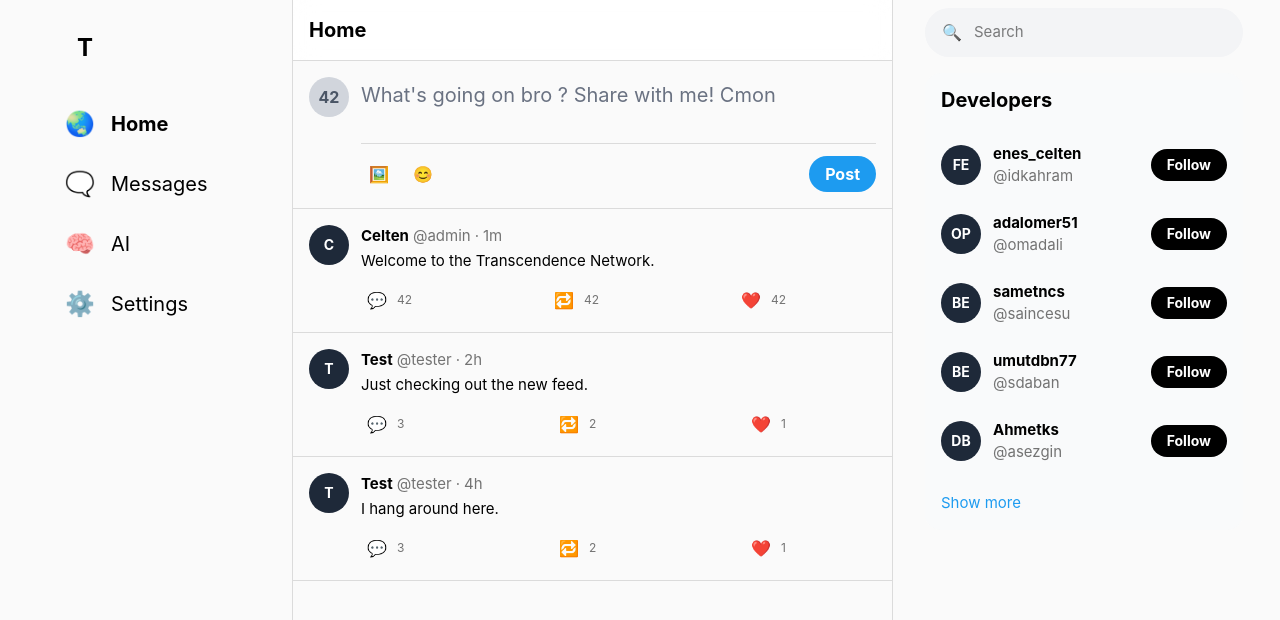
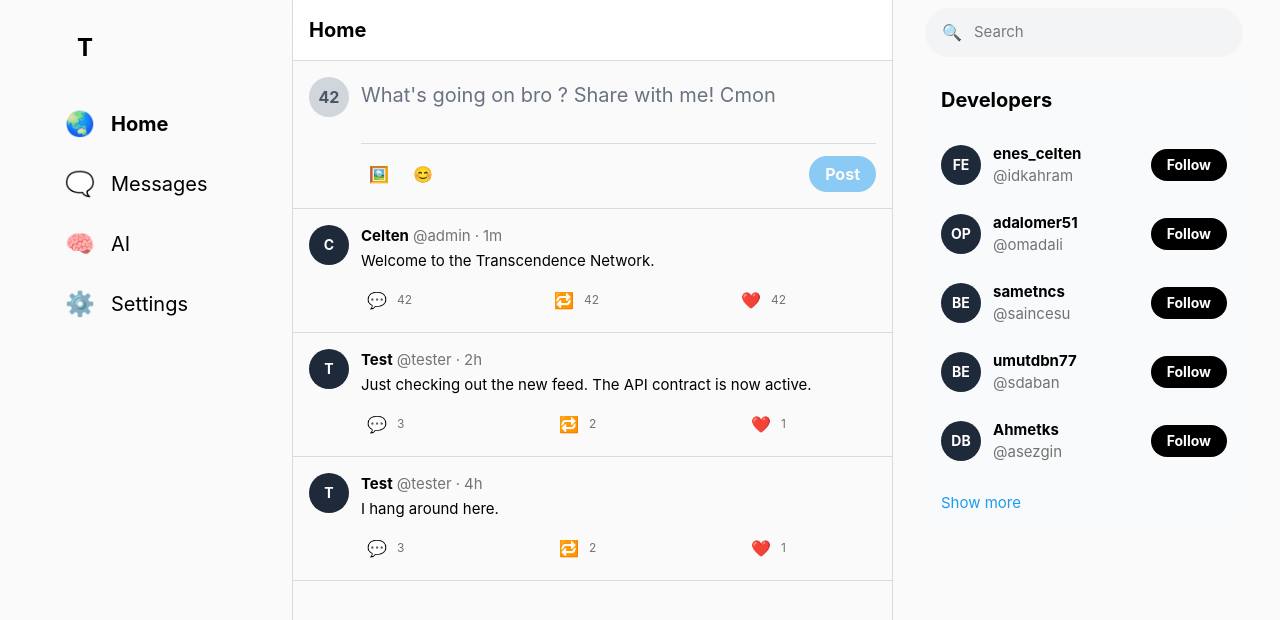
Before and after one commit to sudaban/ft_transcendence, a SvelteKit app in the folder Frontend/: page / in a window 1280 px wide. Shown: the top 620 px of the page. Built offline with nearby package versions, Linux system fonts and the light colour scheme.

Commit message:
implement frontend API contract and mock service integration

```diff
--- /dev/null
+++ b/Frontend/src/lib/api.ts
@@ -0,0 +1,87 @@
+import type { PostDTO, UserDTO } from './types';
+
+// Backend hazır olana kadar frontend arayüzünün çalışması için tasarladım.
+// Backend hazır olduğunda buradaki sahte verileri silip gerçek fetch atmalıyız beyler
+
+const MOCK_USERS: UserDTO[] = [
+  { id: 'u1', username: 'enes_celten', handle: '@idkahram', avatar: 'FE' },
+  { id: 'u2', username: 'adalomer51', handle: '@omadali', avatar: 'OP' },
+  { id: 'u3', username: 'sametncs', handle: '@saincesu', avatar: 'BE' },
+  { id: 'u4', username: 'umutdbn77', handle: '@sdaban', avatar: 'BE' },
+  { id: 'u5', username: 'Ahmetks', handle: '@asezgin', avatar: 'DB' }
+];
+
+const MOCK_POSTS: PostDTO[] = [
+  {
+    id: 'p101',
+    author: { id: 'admin', username: 'Celten', handle: '@admin', avatar: 'C' },
+    content: 'Welcome to the Transcendence Network.',
+    createdAt: '1m',
+    likesCount: 42,
+    repostsCount: 42,
+    repliesCount: 42,
+    viewsCount: 1000
+  },
+  {
+    id: 'p102',
+    author: { id: 'test1', username: 'Test', handle: '@tester', avatar: 'T' },
+    content: 'Just checking out the new feed. The API contract is now active.',
+    createdAt: '2h',
+    likesCount: 1,
+    repostsCount: 2,
+    repliesCount: 3,
+    viewsCount: 15
+  },
+  {
+    id: 'p103',
+    author: { id: 'test1', username: 'Test', handle: '@tester', avatar: 'T' },
+    content: 'I hang around here.',
+    createdAt: '4h',
+    likesCount: 1,
+    repostsCount: 2,
+    repliesCount: 3,
+    viewsCount: 10
+  }
+];
+
+export const ApiService = {
+  // Ana sayfadaki akışın gelme yeri
+  getFeedPosts: async (): Promise<PostDTO[]> => {
+    // Sanki backende istek atıyormuş gibi ağ gecikmesi yapıyorum
+    return new Promise((resolve) => {
+      setTimeout(() => {
+        resolve(MOCK_POSTS);
+      }, 500); // 500ms türünde gecikme
+    });
+  },
+
+  // Sağ menüdeki kullanıcı önerilerini getirme yeri burası
+  getSuggestedUsers: async (): Promise<UserDTO[]> => {
+    return new Promise((resolve) => {
+      setTimeout(() => {
+        resolve(MOCK_USERS);
+      }, 300);
+    });
+  },
+
+  // Yeni bir gönderi paylaşma yeri burası
+  createPost: async (content: string): Promise<PostDTO> => {
+    return new Promise((resolve) => {
+      setTimeout(() => {
+        const newPost: PostDTO = {
+          id: `p${Date.now()}`,
+          author: { id: 'me', username: 'MyAccount', handle: '@my_account', avatar: 'ME' },
+          content: content,
+          createdAt: 'Just now',
+          likesCount: 0,
+          repostsCount: 0,
+          repliesCount: 0,
+          viewsCount: 0
+        };
+        // Sahte verileri listeye ekleme yeri (Statik olduğu için sayfa yenilenene kadar görünecek)
+        MOCK_POSTS.unshift(newPost);
+        resolve(newPost);
+      }, 800);
+    });
+  }
+};
--- /dev/null
+++ b/Frontend/src/lib/types.ts
@@ -0,0 +1,49 @@
+export interface DatabaseUser {
+  id: string;
+  username: string;
+  fullName?: string;
+  email: string;
+  followersCount: number;
+  following: string[];
+  followRequestTime?: string;
+  blockedUsers: string[];
+  likedPosts: string[];
+  savedPosts: string[];
+  commentedPosts: string[];
+  activeDMs: string[];
+  posts: string[];
+  termsAccepted: boolean;
+  isDeleted: boolean;
+  registrationDate: string;
+}
+
+export interface DatabasePost {
+  id: string;
+  authorId: string;
+  createdAt: string;
+  likes: string[]; // beğenen kullanıcıların ID'leri
+  comments: string[]; // yorum ID'leri
+  saves: string[]; // kaydeden kullanıcıların ID'leri
+  viewsCount: number;
+  content: string;
+  isVideo?: boolean;
+}
+
+// Frontend arayüzünde (UI) göstermek için Backend'den aggregate edilmesini beklediğimiz DTO tipleri
+export interface UserDTO {
+  id: string;
+  username: string;
+  handle: string; // @username şeklinde yapmıştım ama siz bilirsiniz
+  avatar: string; // resim URL'si için
+}
+
+export interface PostDTO {
+  id: string;
+  author: UserDTO;
+  content: string;
+  createdAt: string;
+  likesCount: number;
+  repostsCount: number; // kaydedilenler veya paylaşılanlar mantığı için
+  repliesCount: number;
+  viewsCount: number;
+}
--- a/Frontend/src/routes/+page.svelte
+++ b/Frontend/src/routes/+page.svelte
@@ -1,48 +1,47 @@
 <script lang="ts">
+  import { onMount } from 'svelte';
   import Sidebar from '$lib/components/Sidebar.svelte';
   import MobileNav from '$lib/components/MobileNav.svelte';
+  import { ApiService } from '$lib/api';
+  import type { PostDTO, UserDTO } from '$lib/types';
 
-  // --- MOCK DATA ---
-  let suggestions = $state([
-    { id: 1, username: 'enes_celten', handle: '@idkahram', avatar: 'FE' },
-    { id: 1, username: 'adalomer51', handle: '@omadali', avatar: 'OP' },
-    { id: 2, username: 'sametncs', handle: '@saincesu', avatar: 'BE' },
-    { id: 2, username: 'umutdbn77', handle: '@sdaban', avatar: 'BE' },
-    { id: 3, username: 'Ahmetks', handle: '@asezgin', avatar: 'DB' }
+  let suggestions = $state<UserDTO[]>([]);
+  let feedPosts = $state<PostDTO[]>([]);
+  let isLoading = $state(true);
+
+  let newPostContent = $state('');
+  let isSubmitting = $state(false);
+
+  onMount(async () => {
+    try {
+      const [postsRes, usersRes] = await Promise.all([
+        ApiService.getFeedPosts(),
+        ApiService.getSuggestedUsers()
       ]);
 
-  let feedPosts = $state([
-    {
-      id: 101,
-      author: 'Celten',
-      handle: '@admin',
-      content: 'Welcome to the Transcendence Network.',
-      time: '1m',
-      likes: 42,
-      retweets: 42,
-      replies: 42
-    },
-    {
-      id: 102,
-      author: 'Test',
-      handle: '@tester',
-      content: 'Just checking out the new feed.',
-      time: '2h',
-      likes: 1,
-      retweets: 2,
-      replies: 3
-    },
-    {
-      id: 102,
-      author: 'Test',
-      handle: '@tester',
-      content: 'I hang around here.',
-      time: '4h',
-      likes: 1,
-      retweets: 2,
-      replies: 3
+      feedPosts = postsRes;
+      suggestions = usersRes;
+    } catch (error) {
+      console.error("Veriler çekilirken hata oluştu:", error);
+    } finally {
+      isLoading = false;
     }
-  ]);
+  });
+
+  async function handlePostSubmit() {
+    if (!newPostContent.trim()) return;
+
+    isSubmitting = true;
+    try {
+      const newPost = await ApiService.createPost(newPostContent);
+      feedPosts = [newPost, ...feedPosts];
+      newPostContent = '';
+    } catch (error) {
+      console.error("Post paylaşılamadı:", error);
+    } finally {
+      isSubmitting = false;
+    }
+  }
 </script>
 
 <div class="min-h-screen bg-social-bg text-social-primary flex justify-center">
@@ -65,17 +64,26 @@
       </div>
       <div class="flex-1 flex flex-col pt-1">
         <textarea
+          bind:value={newPostContent}
           placeholder="What's going on bro ? Share with me! Cmon"
           class="w-full bg-transparent outline-none text-xl resize-none placeholder-gray-500 overflow-hidden min-h-[50px]"
           rows="1"
+          disabled={isSubmitting}
         ></textarea>
 
         <div class="border-t border-social-border mt-3 pt-3 flex justify-between items-center">
           <div class="flex gap-2 text-[#1d9bf0]">
-            <button class="w-9 h-9 rounded-full hover:bg-[#1d9bf0]/10 flex items-center justify-center transition-colors">🖼️</button>
-            <button class="w-9 h-9 rounded-full hover:bg-[#1d9bf0]/10 flex items-center justify-center transition-colors">😊</button>
+            <button class="w-9 h-9 rounded-full hover:bg-[#1d9bf0]/10 flex items-center justify-center transition-colors disabled:opacity-50" disabled={isSubmitting}>🖼️</button>
+            <button class="w-9 h-9 rounded-full hover:bg-[#1d9bf0]/10 flex items-center justify-center transition-colors disabled:opacity-50" disabled={isSubmitting}>😊</button>
           </div>
-          <button class="bg-[#1d9bf0] hover:bg-[#1a8cd8] text-white font-bold px-4 py-1.5 rounded-full disabled:opacity-50 transition-colors">
+          <button
+            onclick={handlePostSubmit}
+            disabled={!newPostContent.trim() || isSubmitting}
+            class="bg-[#1d9bf0] hover:bg-[#1a8cd8] text-white font-bold px-4 py-1.5 rounded-full disabled:opacity-50 transition-colors flex items-center gap-2"
+          >
+            {#if isSubmitting}
+              <span class="w-4 h-4 border-2 border-white border-t-transparent rounded-full animate-spin"></span>
+            {/if}
             Post
           </button>
         </div>
@@ -83,13 +91,18 @@
     </div>
 
     <!-- Feed Posts -->
-    <div class="w-full flex flex-col">
+    <div class="w-full flex flex-col relative">
+      {#if isLoading}
+        <div class="flex justify-center py-8">
+          <span class="w-8 h-8 border-4 border-[#1d9bf0] border-t-transparent rounded-full animate-spin"></span>
+        </div>
+      {:else}
         {#each feedPosts as post}
         <article class="p-4 border-b border-social-border flex gap-3 hover:bg-gray-50 transition-colors cursor-pointer">
           <!-- Left Avatar -->
           <div class="shrink-0">
             <div class="w-10 h-10 rounded-full bg-gray-800 flex items-center justify-center text-white font-bold text-sm">
-              {post.author.charAt(0)}
+              {post.author.avatar}
             </div>
           </div>
 
@@ -97,10 +110,10 @@
           <div class="flex-1 flex flex-col">
             <!-- Header -->
             <div class="flex items-center gap-1 mb-0.5">
-              <span class="font-bold text-[15px] hover:underline truncate">{post.author}</span>
-              <span class="text-social-secondary text-[15px] truncate">{post.handle}</span>
+              <span class="font-bold text-[15px] hover:underline truncate">{post.author.username}</span>
+              <span class="text-social-secondary text-[15px] truncate">{post.author.handle}</span>
               <span class="text-social-secondary text-[15px]">·</span>
-              <span class="text-social-secondary text-[15px] hover:underline">{post.time}</span>
+              <span class="text-social-secondary text-[15px] hover:underline">{post.createdAt}</span>
             </div>
 
             <!-- Body -->
@@ -112,20 +125,21 @@
             <div class="flex items-center justify-between text-social-secondary max-w-[425px]">
               <button class="flex items-center gap-2 hover:text-[#1d9bf0] transition-colors group">
                 <span class="w-8 h-8 rounded-full group-hover:bg-[#1d9bf0]/10 flex items-center justify-center">💬</span>
-                <span class="text-xs -ml-1">{post.replies}</span>
+                <span class="text-xs -ml-1">{post.repliesCount}</span>
               </button>
               <button class="flex items-center gap-2 hover:text-[#00ba7c] transition-colors group">
                 <span class="w-8 h-8 rounded-full group-hover:bg-[#00ba7c]/10 flex items-center justify-center">🔁</span>
-                <span class="text-xs -ml-1">{post.retweets}</span>
+                <span class="text-xs -ml-1">{post.repostsCount}</span>
               </button>
               <button class="flex items-center gap-2 hover:text-[#f91880] transition-colors group">
                 <span class="w-8 h-8 rounded-full group-hover:bg-[#f91880]/10 flex items-center justify-center">❤️</span>
-                <span class="text-xs -ml-1">{post.likes}</span>
+                <span class="text-xs -ml-1">{post.likesCount}</span>
               </button>
             </div>
           </div>
         </article>
       {/each}
+      {/if}
     </div>
 
   </main>
@@ -143,6 +157,11 @@
     <div class="bg-gray-50 rounded-2xl flex flex-col pt-3">
       <h2 class="font-bold text-[20px] px-4 mb-4">Developers</h2>
 
+      {#if isLoading}
+        <div class="flex justify-center py-4">
+          <span class="w-6 h-6 border-2 border-[#1d9bf0] border-t-transparent rounded-full animate-spin"></span>
+        </div>
+      {:else}
         {#each suggestions as user}
           <div class="flex items-center justify-between hover:bg-gray-100 px-4 py-3 cursor-pointer transition-colors">
             <div class="flex items-center gap-3">
@@ -159,6 +178,7 @@
             </button>
           </div>
         {/each}
+      {/if}
 
       <button class="p-4 text-[#1d9bf0] hover:bg-gray-100 rounded-b-2xl text-left text-[15px] transition-colors">
         Show more
```
Lines whose indentation alone changed are shown as unchanged.
